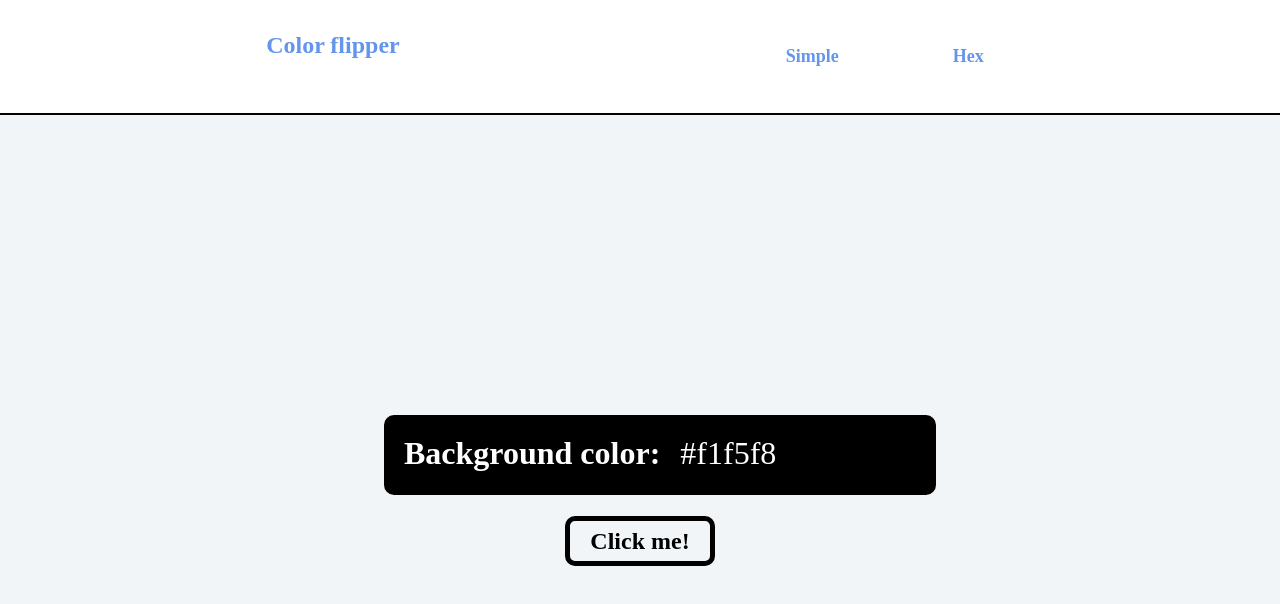
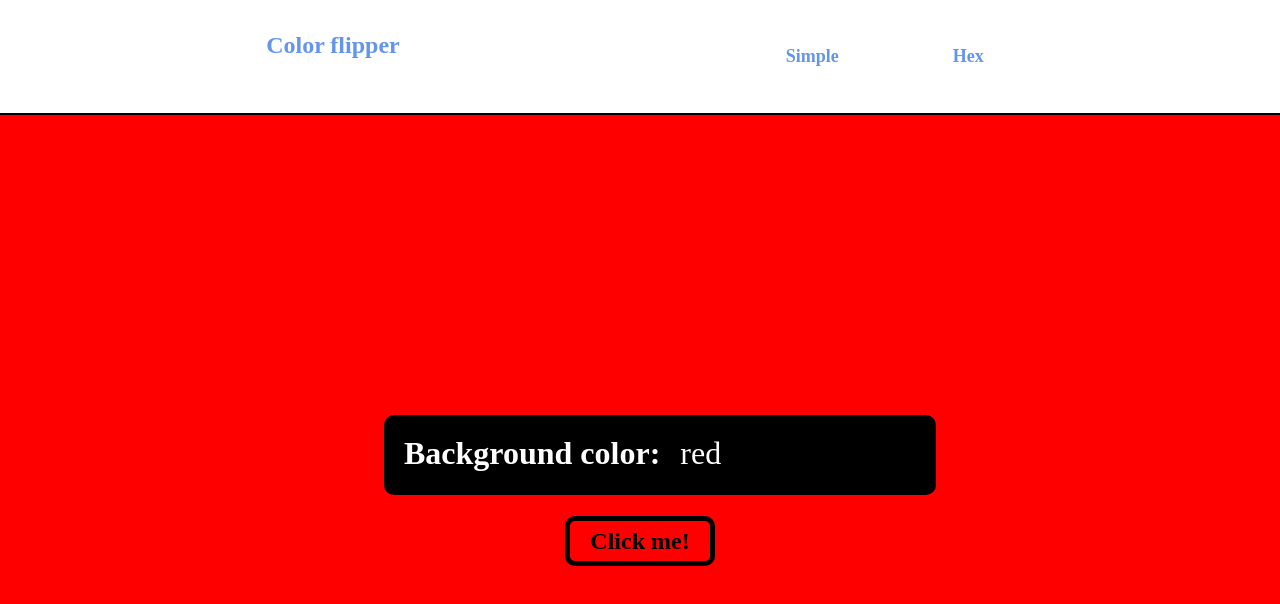
Before and after one commit to ArekSzlapa/color-changer, a plain HTML site: page index.html in a window 1280 px wide. Both pictures are taken after a click on the button "Click me!". Drawn offline with Linux system fonts and the light colour scheme.

Commit message:
Finished basic colors

```diff
--- a/index.html
+++ b/index.html
@@ -30,6 +30,6 @@
 
 
 
-<script src="/script.js"></script>
+<script src="./script.js"></script>
 </body>
 </html>
--- a/script.js
+++ b/script.js
@@ -0,0 +1,13 @@
+const colors=['red','blue','green','black'];
+const display=document.querySelector(".color");
+const btn = document.querySelector('.clickMe');
+
+btn.addEventListener('click', function(){
+    const randomNumer=randomColor();
+    document.body.style.backgroundColor = colors[randomNumer];
+    color.textContent=colors[randomNumer];
+});
+
+function randomColor(){
+    return Math.floor((Math.random())*colors.length);
+}
```
Also changed, not shown: hex.html (+1 -1 lines).
